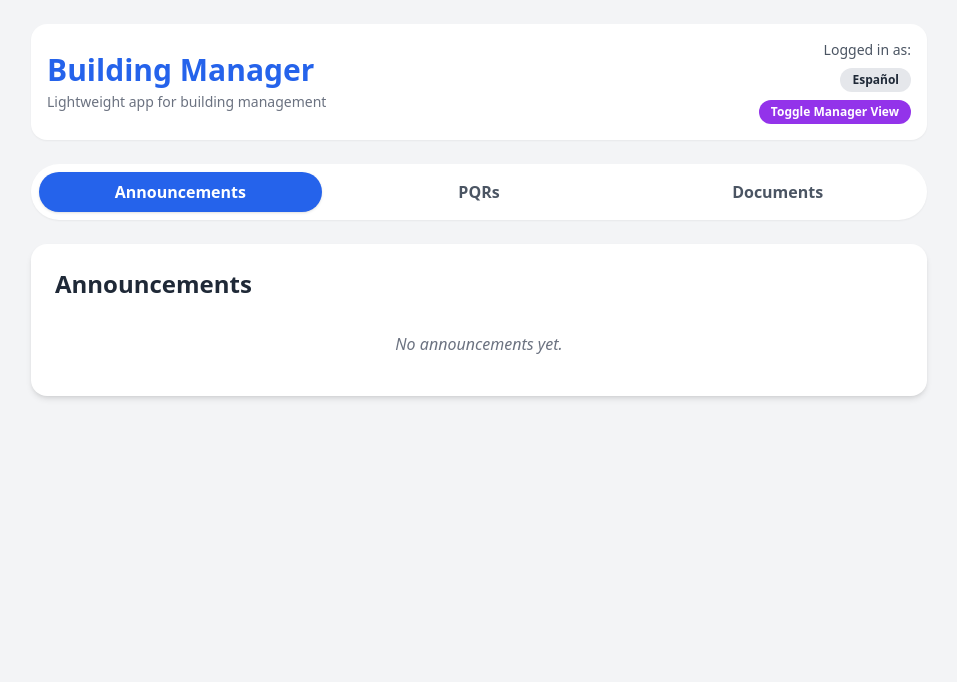
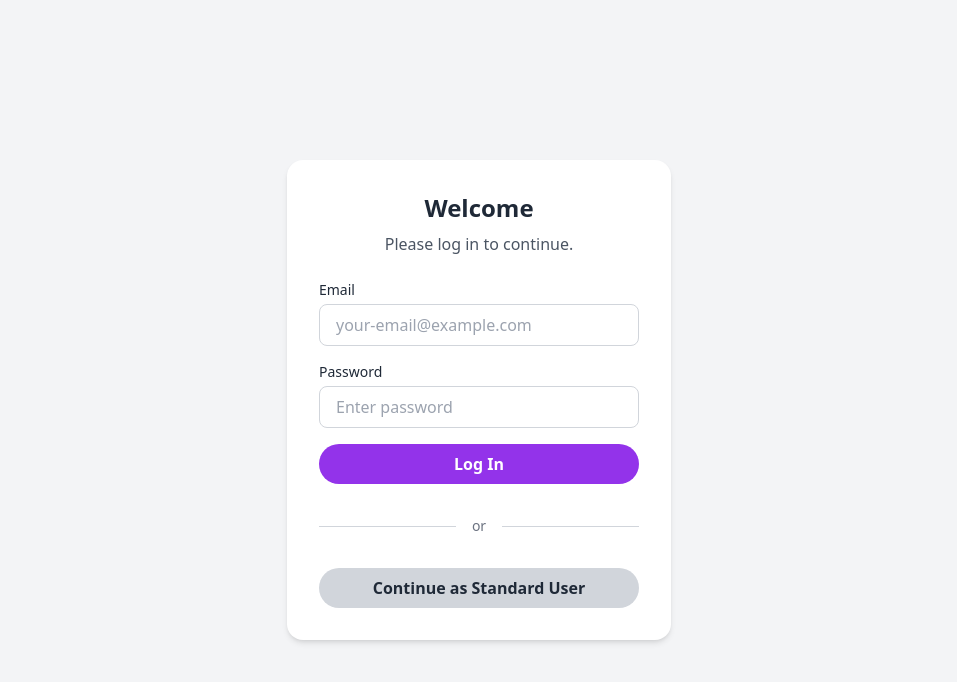
Before and after one commit to judaro26/mazurenapp, a React (Vite) app: page / in a window 1280 px wide. Shown: the top 682 px of the page, without its empty margins (161-1118 px from the left). Built offline with nearby package versions, Linux system fonts and the light colour scheme.

Commit message:
Update App.jsx

```diff
--- a/src/App.jsx
+++ b/src/App.jsx
@@ -1,7 +1,7 @@
 import React, { useState, useEffect, useRef } from 'react';
 import { initializeApp } from 'firebase/app';
-import { getAuth, signInWithCustomToken, onAuthStateChanged, signInAnonymously } from 'firebase/auth';
-import { getFirestore, doc, addDoc, onSnapshot, collection, query, serverTimestamp, orderBy } from 'firebase/firestore';
+import { getAuth, signInWithEmailAndPassword, onAuthStateChanged, signOut, signInAnonymously } from 'firebase/auth';
+import { getFirestore, doc, addDoc, onSnapshot, collection, query, serverTimestamp, orderBy, getDoc, setDoc } from 'firebase/firestore';
 
 // Language content object
 const translations = {
@@ -45,7 +45,18 @@ const translations = {
       cancel: "Cancel",
     },
     loading: "Loading...",
-    toggleManager: "Toggle Manager View"
+    login: {
+      title: "Welcome",
+      subtitle: "Please log in to continue.",
+      emailLabel: "Email",
+      passwordLabel: "Password",
+      emailPlaceholder: "your-email@example.com",
+      passwordPlaceholder: "Enter password",
+      loginButton: "Log In",
+      logoutButton: "Log Out",
+      continueButton: "Continue as Standard User",
+      invalidCredentials: "Invalid email or password. Please try again."
+    }
   },
   es: {
     appTitle: "Administrador de Edificio",
@@ -87,7 +98,18 @@ const translations = {
       cancel: "Cancelar",
     },
     loading: "Cargando...",
-    toggleManager: "Alternar vista de administrador"
+    login: {
+      title: "Bienvenido",
+      subtitle: "Por favor, inicie sesión para continuar.",
+      emailLabel: "Correo electrónico",
+      passwordLabel: "Contraseña",
+      emailPlaceholder: "su-correo@ejemplo.com",
+      passwordPlaceholder: "Introducir la contraseña",
+      loginButton: "Iniciar sesión",
+      logoutButton: "Cerrar sesión",
+      continueButton: "Continuar como usuario estándar",
+      invalidCredentials: "Correo electrónico o contraseña incorrectos. Por favor, inténtelo de nuevo."
+    }
   }
 };
 
@@ -99,16 +121,20 @@ const App = () => {
   const [auth, setAuth] = useState(null);
   const [userId, setUserId] = useState(null);
   const [isAuthReady, setIsAuthReady] = useState(false);
-  const [isManager, setIsManager] = useState(false); // New state for manager view
+  const [isManager, setIsManager] = useState(false);
+  const [isLoggedIn, setIsLoggedIn] = useState(false);
+  const [email, setEmail] = useState('');
+  const [password, setPassword] = useState('');
+  const [loginError, setLoginError] = useState('');
 
   // State for the UI
-  const [view, setView] = useState('announcements'); // 'announcements', 'pqrs', 'documents'
+  const [view, setView] = useState('announcements');
   const [loading, setLoading] = useState(true);
   const [announcements, setAnnouncements] = useState([]);
   const [pqrs, setPqrs] = useState([]);
   const [documents, setDocuments] = useState([]);
-  const [showModal, setShowModal] = useState(null); // 'announcement', 'pqr', 'document'
-  const [language, setLanguage] = useState('en'); // 'en' or 'es'
+  const [showModal, setShowModal] = useState(null);
+  const [language, setLanguage] = useState('en');
   const t = translations[language];
 
   // Refs for forms to clear inputs
@@ -124,7 +150,6 @@ const App = () => {
     const initializeFirebase = async () => {
       try {
         const appId = typeof __app_id !== 'undefined' ? __app_id : 'default-app-id';
-        // Gracefully handle missing firebase config, which can happen in some build environments
         const firebaseConfig = typeof __firebase_config !== 'undefined' ? JSON.parse(__firebase_config) : null;
         const initialAuthToken = typeof __initial_auth_token !== 'undefined' ? __initial_auth_token : null;
 
@@ -142,17 +167,32 @@ const App = () => {
         setAuth(authInstance);
         setDb(dbInstance);
 
+        // Listen for auth state changes to update login status and user info
         const unsubscribe = onAuthStateChanged(authInstance, async (user) => {
           if (user) {
             setUserId(user.uid);
+            setIsLoggedIn(true);
+
+            // Fetch user role from Firestore
+            const userDocRef = doc(dbInstance, `artifacts/${appId}/public/data/users`, user.uid);
+            const userDocSnap = await getDoc(userDocRef);
+
+            if (userDocSnap.exists()) {
+              setIsManager(userDocSnap.data().isManager || false);
+            } else {
+              // Create user document if it doesn't exist (for standard users)
+              await setDoc(userDocRef, { isManager: false, email: user.email });
+              setIsManager(false);
+            }
+
             setIsAuthReady(true);
             setLoading(false);
           } else {
-            if (initialAuthToken) {
-              await signInWithCustomToken(authInstance, initialAuthToken);
-            } else {
-              await signInAnonymously(authInstance);
-            }
+            setUserId(null);
+            setIsLoggedIn(false);
+            setIsManager(false);
+            setIsAuthReady(true);
+            setLoading(false);
           }
         });
 
@@ -289,6 +329,33 @@ const App = () => {
     }
   };
 
+  const handleLogin = async (e) => {
+    e.preventDefault();
+    setLoginError('');
+    try {
+      await signInWithEmailAndPassword(auth, email, password);
+    } catch (error) {
+      console.error("Login failed:", error);
+      setLoginError(t.login.invalidCredentials);
+    }
+  };
+
+  const handleStandardLogin = async () => {
+    try {
+      await signInAnonymously(auth);
+    } catch (error) {
+      console.error("Anonymous login failed:", error);
+    }
+  };
+
+  const handleLogout = async () => {
+    try {
+      await signOut(auth);
+    } catch (error) {
+      console.error("Logout failed:", error);
+    }
+  };
+
   // Modal component for forms
   const Modal = ({ children, title, onClose }) => (
     <div className="fixed inset-0 bg-gray-600 bg-opacity-50 flex justify-center items-center p-4">
@@ -315,6 +382,63 @@ const App = () => {
     );
   }
 
+  // Render Login Screen if not logged in
+  if (!isLoggedIn) {
+    return (
+      <div className="min-h-screen bg-gray-100 font-sans text-gray-800 p-4 sm:p-6 flex items-center justify-center">
+        <div className="bg-white p-8 rounded-2xl shadow-md max-w-sm w-full">
+          <h1 className="text-2xl font-bold text-center mb-2">{t.login.title}</h1>
+          <p className="text-gray-600 text-center mb-6">{t.login.subtitle}</p>
+          <div className="flex flex-col space-y-4">
+            <form onSubmit={handleLogin} className="space-y-4">
+              <div>
+                <label className="block text-sm font-medium mb-1">{t.login.emailLabel}</label>
+                <input
+                  type="email"
+                  value={email}
+                  onChange={(e) => setEmail(e.target.value)}
+                  className="w-full px-4 py-2 rounded-lg border border-gray-300 focus:ring-2 focus:ring-blue-500 focus:border-blue-500"
+                  placeholder={t.login.emailPlaceholder}
+                  required
+                />
+              </div>
+              <div>
+                <label className="block text-sm font-medium mb-1">{t.login.passwordLabel}</label>
+                <input
+                  type="password"
+                  value={password}
+                  onChange={(e) => setPassword(e.target.value)}
+                  className="w-full px-4 py-2 rounded-lg border border-gray-300 focus:ring-2 focus:ring-blue-500 focus:border-blue-500"
+                  placeholder={t.login.passwordPlaceholder}
+                  required
+                />
+                {loginError && <p className="text-red-500 text-xs mt-2">{loginError}</p>}
+              </div>
+              <button
+                type="submit"
+                className="w-full bg-purple-600 text-white px-4 py-2 rounded-full font-semibold hover:bg-purple-700 transition-colors"
+              >
+                {t.login.loginButton}
+              </button>
+            </form>
+            <div className="relative flex py-4 items-center">
+              <div className="flex-grow border-t border-gray-300"></div>
+              <span className="flex-shrink mx-4 text-gray-500 text-sm">or</span>
+              <div className="flex-grow border-t border-gray-300"></div>
+            </div>
+            <button
+              onClick={handleStandardLogin}
+              className="w-full bg-gray-300 text-gray-800 px-4 py-2 rounded-full font-semibold hover:bg-gray-400 transition-colors"
+            >
+              {t.login.continueButton}
+            </button>
+          </div>
+        </div>
+      </div>
+    );
+  }
+
+
   // Main UI rendering
   return (
     <div className="min-h-screen bg-gray-100 font-sans text-gray-800 p-4 sm:p-6">
@@ -335,13 +459,13 @@ const App = () => {
               >
                 {language === 'en' ? 'Español' : 'English'}
               </button>
+              <button
+                onClick={handleLogout}
+                className="ml-2 bg-red-600 text-white px-3 py-1 rounded-full text-xs font-semibold hover:bg-red-700 transition-colors"
+              >
+                {t.login.logoutButton}
+              </button>
             </div>
-            <button
-                onClick={() => setIsManager(!isManager)}
-                className="mt-2 bg-purple-600 text-white px-3 py-1 rounded-full text-xs font-semibold hover:bg-purple-700 transition-colors"
-              >
-                {t.toggleManager}
-              </button>
           </div>
         </header>
 
```
